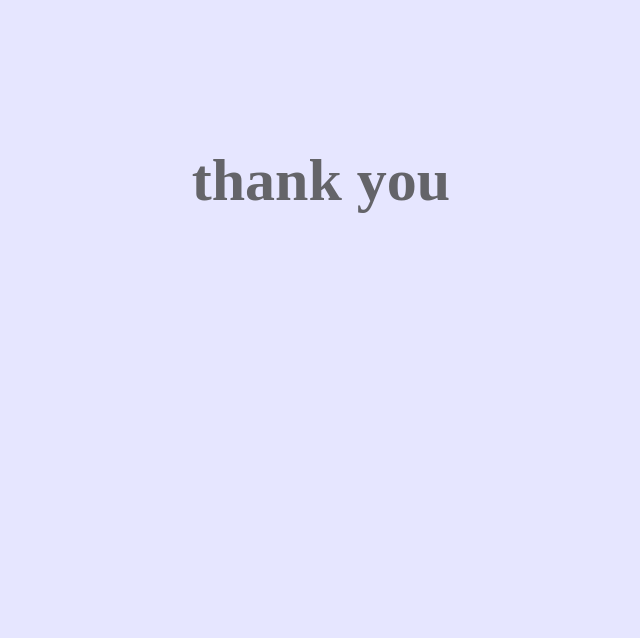
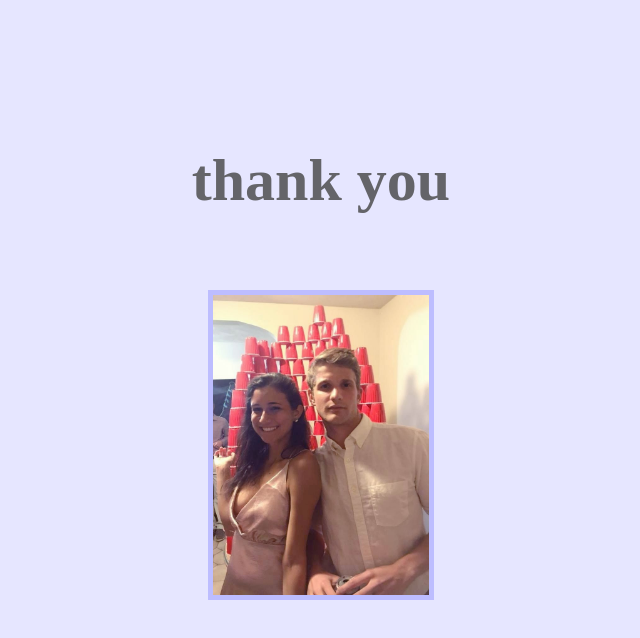
Before and after one commit to diazcool/diazcool.github.io, a plain HTML site: page chemistry.html in a window 1280 px wide. Shown: the whole page, without its empty margins (319-959 px from the left). Drawn offline with Linux system fonts and the light colour scheme; a web font is replaced by a local one.

Commit message:
Add photo

```diff
--- a/chemistry.html
+++ b/chemistry.html
@@ -15,6 +15,8 @@
 		<div class="ask-wrap">
 		    <span class="ask">thank you</span>
 		</div>
+
+        <img id="semi-pic" src="./images/semi.jpg"/>
 	</div>
 </body>
 </html>
--- a/styles/styles.less
+++ b/styles/styles.less
@@ -47,7 +47,7 @@ html, body {
 /* ~ ~ ~ ~ Ask ~ ~ ~ ~ */
 
 .ask-wrap {
-	margin: 150px auto;
+	margin: 150px auto 80px;
 	text-align: center;
 	.no-select;
 }
@@ -62,7 +62,7 @@ html, body {
 /* ~ ~ ~ ~ Buttons ~ ~ ~ ~ */
 
 #reply-form-wrap {
-	margin: 80px auto 0px;
+	margin: 150px auto 0px;
 	text-align: center;
 	.no-select;
 }
@@ -98,3 +98,11 @@ html, body {
 	top: -9999px;
 	left: -9999px;
 }
+
+#semi-pic {
+	display: block;
+	height: 300px;
+	margin: 0px auto;
+	text-align: center;
+	border: 5px solid darken(@lavender, 8%);
+}
```
Also changed, not shown: images/semi.jpg (added).
